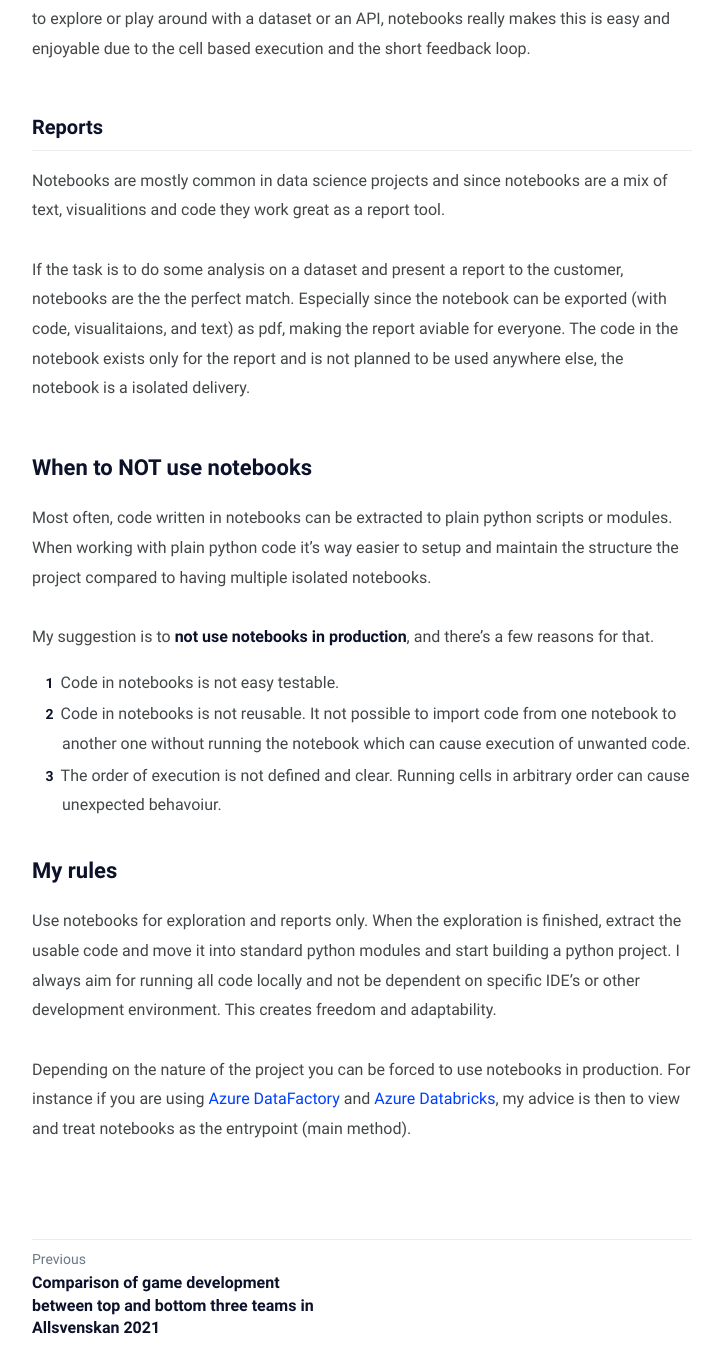
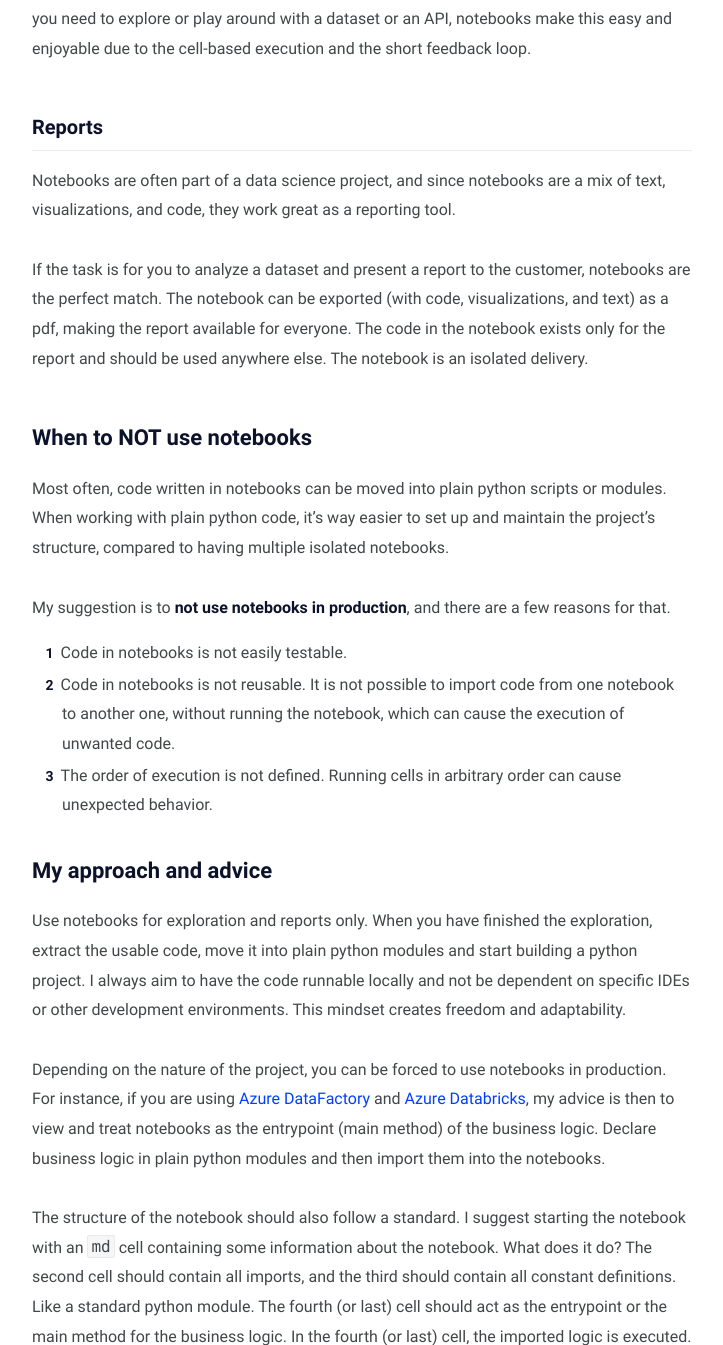
Before and after one commit to mile95/old-blog, a Jekyll site: the page built from _posts/notebooks-thoughts/2022-11-22-notebook-thoughts.md, in a window 1280 px wide and 1400 px high, scrolled down 1006 px, cut to the strip 0-1345 px from the top of the window. Shown: the whole strip, without its empty margins (278-1001 px from the left). Built offline with Jekyll 4.4.1, drawn with Linux system fonts in a browser that asks for light colours; some of the changed text lies outside the part shown.

Commit message:
spell checked notebook post

```diff
--- a/_posts/notebooks-thoughts/2022-11-22-notebook-thoughts.md
+++ b/_posts/notebooks-thoughts/2022-11-22-notebook-thoughts.md
@@ -4,52 +4,60 @@ date: 2022-11-22T10:48:19+02:00
 tags: [data analysis, python]
 author: Fredrik Mile
 ---
+I've seen projects where notebooks create great value, but I've also seen projects where they create a mess.
+The difference between projects has been how these notebooks have been structured and used.
 
-I've seen projects where notebooks creates great value, but I've also seen projects where they create a mess.
-The difference between does projects has been the way these notebooks has been structured and used.
-
-I'm reffering to [jupyter notebooks](https://jupyter.org/) and [databricks notebooks](https://docs.databricks.com/notebooks/index.html), which are both great tools created for data analysis.
-Notebooks are a mix of live code, visualizations, and markdown which is most often run and developed using a web-based interactive computational environment, like Jupyter.
+I'm referring to [jupyter notebooks](https://jupyter.org/) and [databricks notebooks](https://docs.databricks.com/notebooks/index.html), which are both great tools created for data analysis.
+Notebooks are a mix of live code, visualizations, and markdown text that you run and developed via a web-based interactive computational environment, like Jupyter.
 
 So, when should notebooks be used to great the most value?
 
 ## When to use notebooks
 
 There's a reason why notebooks are popular.
-They are easy to use and get started with and they do some stuff really well.
+They are easy to use and get started with and they do some stuff well.
 
 ### Exploration
 
-Notebooks are made for interactive development since they allow for cell based execution of code.
-This quality makes notebooks a perfect match for **exploration**.
-For instance if you need to explore or play around with a dataset or an API, notebooks really makes this is easy and enjoyable due to the cell based execution and the short feedback loop.
+Notebooks are made for interactive development since they allow for cell-based execution of code.
+This quality makes notebooks a perfect match for an **exploration** task.
+For instance, if you need to explore or play around with a dataset or an API, notebooks make this easy and enjoyable due to the cell-based execution and the short feedback loop.
 
 ### Reports
 
-Notebooks are mostly common in data science projects and since notebooks are a mix of text, visualitions and code they work great as a report tool.
+Notebooks are often part of a data science project, and since notebooks are a mix of text, visualizations, and code,  they work great as a reporting tool.
 
-If the task is to do some analysis on a dataset and present a report to the customer, notebooks are the the perfect match. Especially since the notebook can be exported (with code, visualitaions, and text) as pdf, making the report aviable for everyone.
-The code in the notebook exists only for the report and is not planned to be used anywhere else, the notebook is a isolated delivery.
+If the task is for you to analyze a dataset and present a report to the customer, notebooks are the perfect match. The notebook can be exported (with code, visualizations, and text) as a pdf, making the report available for everyone.
+The code in the notebook exists only for the report and should be used anywhere else. The notebook is an isolated delivery.
 
 ## When to NOT use notebooks
 
-Most often, code written in notebooks can be extracted to plain python scripts or modules.
-When working with plain python code it's way easier to setup and maintain the structure the project compared to having multiple isolated notebooks.
+Most often, code written in notebooks can be moved into plain python scripts or modules.
+When working with plain python code,  it's way easier to set up and maintain the project's structure, compared to having multiple isolated notebooks.
 
-My suggestion is to **not use notebooks in production**, and there's a few reasons for that.
+My suggestion is to **not use notebooks in production**, and there are a few reasons for that.
 
-1. Code in notebooks is not easy testable.
+1. Code in notebooks is not easily testable.
 1. Code in notebooks is not reusable.
-It not possible to import code from one notebook to another one without running the notebook which can cause execution of unwanted code.
-1. The order of execution is not defined and clear. Running cells in arbitrary order can cause unexpected behavoiur.
+It is not possible to import code from one notebook to another one, without running the notebook, which can cause the execution of unwanted code.
+1. The order of execution is not defined. Running cells in arbitrary order can cause unexpected behavior.
 
-
-## My rules
+## My approach and advice
 
 Use notebooks for exploration and reports only.
-When the exploration is finished, extract the usable code and move it into standard python modules and start building a python project.
-I always aim for running all code locally and not be dependent on specific IDE's or other development environment.
-This creates freedom and adaptability.
+When you have finished the exploration, extract the usable code, move it into plain python modules and start building a python project.
+I always aim to have the code runnable locally and not be dependent on specific IDEs or other development environments.
+This mindset creates freedom and adaptability.
 
-Depending on the nature of the project you can be forced to use notebooks in production.
-For instance if you are using [Azure DataFactory](https://azure.microsoft.com/products/data-factory/) and [Azure Databricks](https://azure.microsoft.com/en-us/products/databricks/), my advice is then to view and treat notebooks as the entrypoint (main method).
+Depending on the nature of the project, you can be forced to use notebooks in production.
+For instance, if you are using [Azure DataFactory](https://azure.microsoft.com/products/data-factory/) and [Azure Databricks](https://azure.microsoft.com/en-us/products/databricks/), my advice is then to view and treat notebooks as the entrypoint (main method) of the business logic.
+Declare business logic in plain python modules and then import them into the notebooks.
+
+The structure of the notebook should also follow a standard.
+I suggest starting the notebook with an `md` cell containing some information about the notebook.
+What does it do?
+The second cell should contain all imports, and the third should contain all constant definitions.
+Like a standard python module.
+The fourth (or last) cell should act as the entrypoint or the main method for the business logic.
+In the fourth (or last) cell, the imported logic is executed.
+This way of structuring your notebooks facilitates extracting business logic from notebooks into plain python modules, which makes the code testable and reusable.
```
